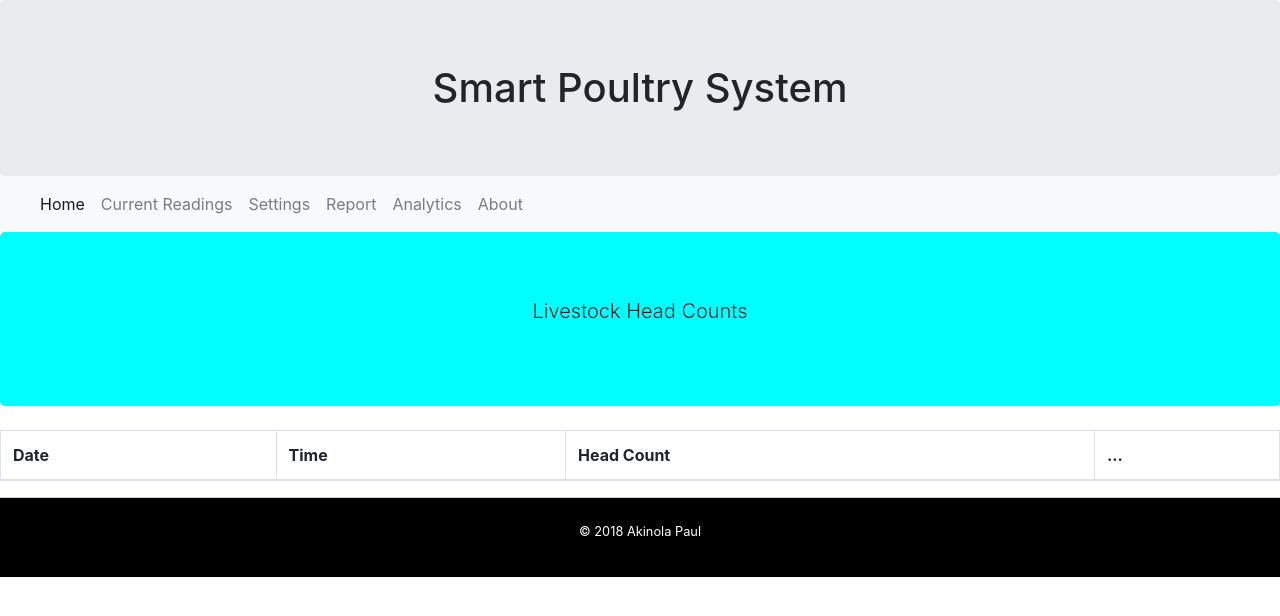
After one commit to wiseman2018/smart-poultry, a Flask app: page /report in a window 1280 px wide. The commit adds this page. Shown: the top 616 px of the page. Run offline with Flask 2, Linux system fonts and the light colour scheme; data that the repository does not hold is empty; some libraries are stand-ins or nearby versions.

Commit message:
updates on head count

```diff
--- a/smartApp/app.py
+++ b/smartApp/app.py
@@ -12,8 +12,8 @@ x = randint(1, 100)
 
 #constant for database
 DATABASE = "sqlite-autoconf-3230100/project"  # Location of database
-SMS_EMAIL = "otcleantech@gmail.com"
-PASSWORD = "P@$$w0rd123"
+SMS_EMAIL = ""
+PASSWORD = ""
 SENDER = "AUTO-HOME"
 EMERGENCY_MSG = "Emergency, Temperature is at a critical level"
 
@@ -56,6 +56,11 @@ def get_recent_setting(conn):
     cur.execute('SELECT * FROM setting')
     return cur.fetchall()
 
+def get_head_counts(conn):
+    cur = conn.cursor()
+    cur.execute('SELECT * FROM headcount')
+    return cur.fetchall()
+
 def get_recent_temperature(conn):
     cur = conn.cursor()
     cur.execute('SELECT * FROM temps order by ROWID desc limit 1')
@@ -70,6 +75,16 @@ def save_settings(conn, min_temp, max_temp, emergency_phone, emergency_email):
     cur.execute('INSERT INTO setting values (?,?,?, ?)', [min_temp, max_temp, emergency_phone, emergency_email])
 
     return conn.commit()
+
+#save head count gotten from OpenCV to database
+def save_head_count(conn, head_count):
+    cur = conn.cursor()
+
+    # save into headcount table
+    cur.execute("INSERT INTO headcount VALUES (date('now'), time('now') ,?)", [head_count])
+
+    return conn.commit()
+
 
 #Method to send SMS incase of emergency_phone
 def send_emergency_message(conn):
@@ -148,6 +163,20 @@ def settings():
 
     return render_template("settings.html", min_temp=min_temp, max_temp=max_temp, email=email, phone=phone)
 
+@app.route('/report')
+def report():
+    # get all records from the headcount table
+    conn = create_connection(DATABASE)
+
+    h_counts = []
+    with conn:
+        rows = get_head_counts(conn)
+        h_counts = rows
+
+
+    # renders the report page
+    return render_template("report.html", h_count=h_counts)
+
 @app.route('/processSettings', methods = ['POST', 'GET'])
 def saveSettings():
 
@@ -167,6 +196,22 @@ def saveSettings():
 
     #return render_template("settings.html", )
     return redirect(url_for('settings'))
+
+
+@app.route('/api/post_count', methods=["GET"])
+def post_count():
+    #get the params posted
+    head_count = request.args.get('count')
+
+    print("Head count gotten is, " + head_count)
+
+    #create connection to DB
+    conn = create_connection(DATABASE)
+    with conn:
+        #writing headcount to DB
+        save_head_count(conn, head_count)
+
+    return "OK"
 
 @app.route('/api/post_reading', methods=["GET"])
 def post_reading():
--- a/smartApp/templates/includes/_navbar.html
+++ b/smartApp/templates/includes/_navbar.html
@@ -16,11 +16,14 @@
         <a class="nav-link" href="/settings">Settings</a>
       </li>
       <li class="nav-item">
+        <a class="nav-link" href="/report">Report</a>
+      </li>
+      <li class="nav-item">
         <a class="nav-link" href="/plot">Analytics</a>
       </li>
 
       <li class="nav-item">
-        <a class="nav-link" href="/about">About Us</a>
+        <a class="nav-link" href="/about">About</a>
       </li>
     </ul>
 
--- /dev/null
+++ b/smartApp/templates/report.html
@@ -0,0 +1,37 @@
+{% extends 'layout.html' %}
+
+{% block body %}
+
+<div class="jumbotron text-center" style="background:cyan">
+    <p class="lead"> Livestock Head Counts </p>
+</div>
+    <br>
+
+
+
+  <div class="row">
+      <div class="col">
+          <table class="table table-bordered table-stripped">
+			<thead>
+				<tr>
+					<th>Date</th>
+					<th>Time</th>
+					<th>Head Count</th>
+					<th>...</th>
+				</tr>
+			</thead>
+			<tbody>
+				{% for count in h_count %}
+				<tr>
+					<td>{{count[0]}}</td>
+					<td>{{count[1]}}</td>
+					<td>{{count[2]}}</td>
+					<td>...</td>
+				</tr>
+				{% endfor %}
+			</tbody>
+          </table>
+      </div>
+  </div>
+
+{% endblock %}
```
Also changed, not shown: 2 other files.
